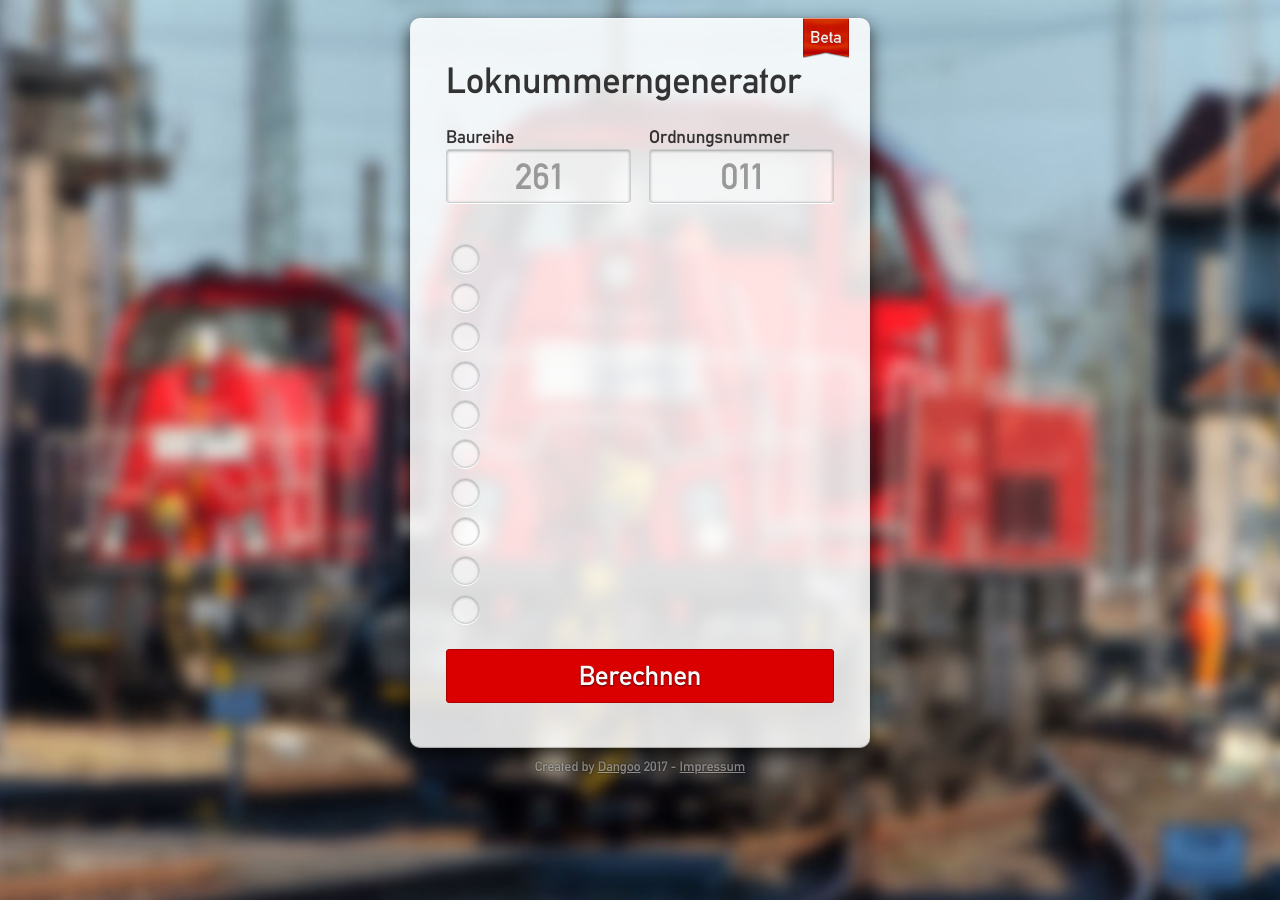
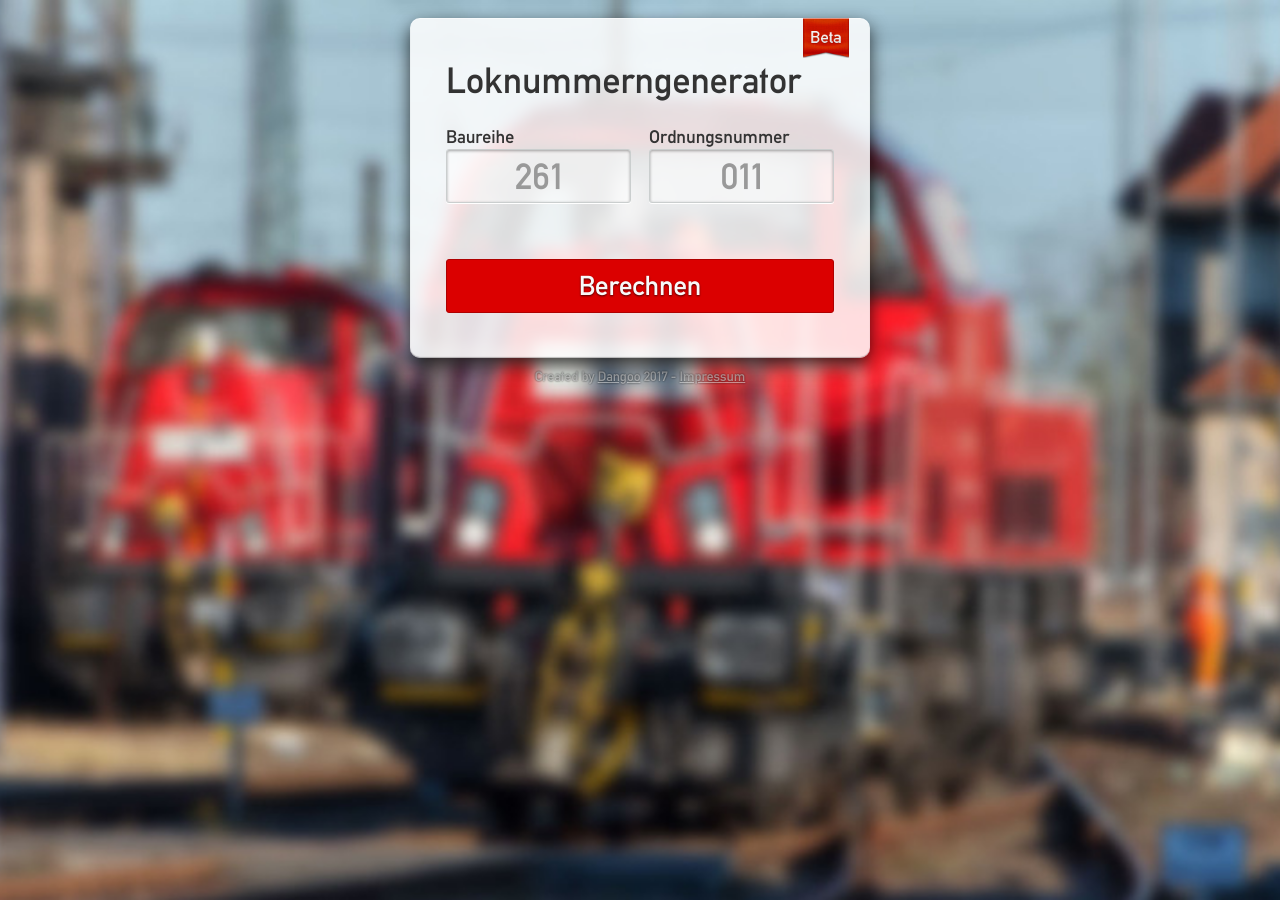
Before and after one commit to Dangoo/toolz, a Jekyll site: the page built from index.html, in a window 1280 px wide. Built offline with Jekyll 4.4.1, drawn with Linux system fonts in a browser that asks for light colours.

Commit message:
Jekyll fixes

```diff
--- a/index.html
+++ b/index.html
@@ -18,11 +18,7 @@ title: Toolz – HOME
                 </div>
             </div>
             <ul class="checklist">
-                {% for radio in site.data.locoClassCodes.options %}
-                    <li>
-                        {% include radioWithLabel.html %}
-                    </li>
-                {% endfor %}
+
             </ul>
 
             <button class="button" id="compute" type="submit">Berechnen</button>
```
